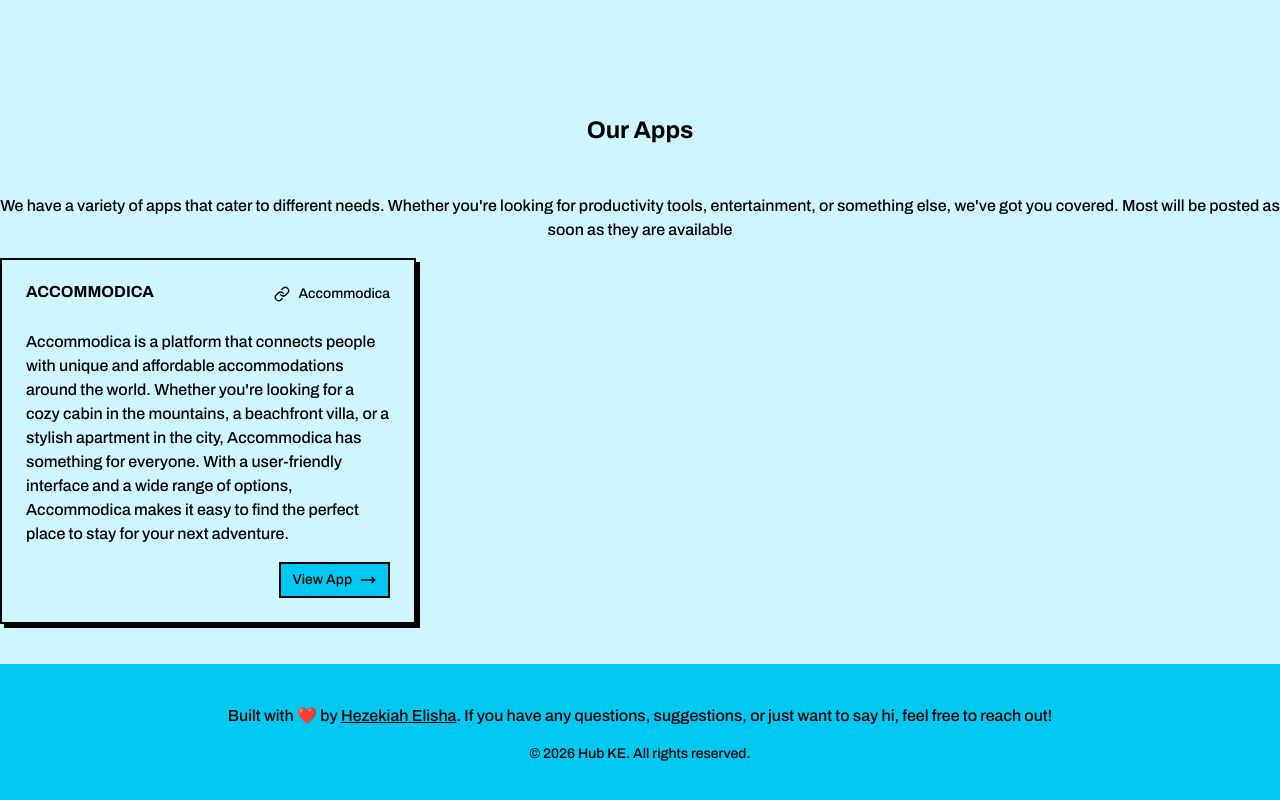
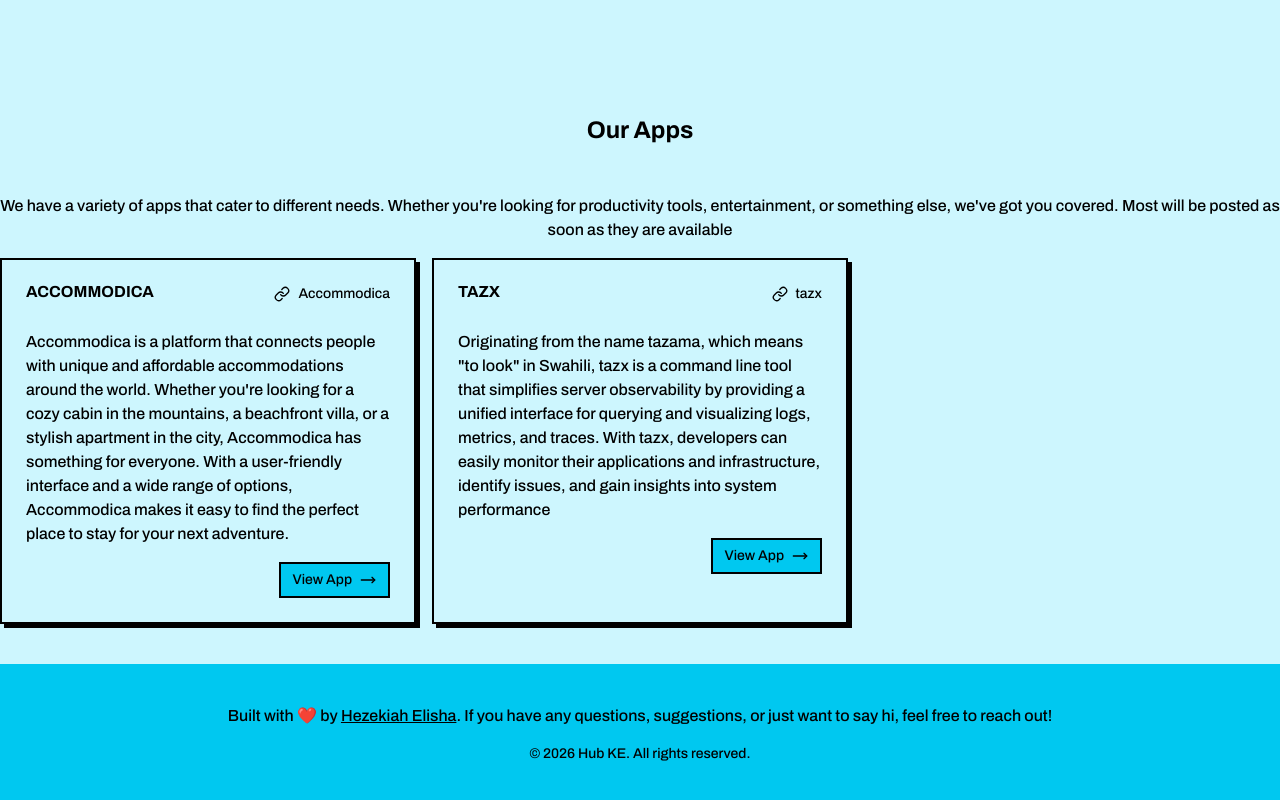
Before and after one commit to Hezekiah-Elisha/hub_ke, a Next.js app: page / in a window 1280 px wide. Shown: the part 795-1595 px from the top of the page. Built offline with nearby package versions, Linux system fonts and the light colour scheme.

Commit message:
chore: update dependencies and devDependencies; add ProjectCard component

```diff
--- /dev/null
+++ b/components/ProjectCard.tsx
@@ -0,0 +1,37 @@
+import React from 'react'
+import { Card, CardAction, CardContent, CardHeader, CardTitle } from './ui/card'
+import { LinkIcon, MoveRightIcon } from 'lucide-react'
+import Link from 'next/link'
+import { Button } from './ui/button'
+
+export default function ProjectCard({ title, description, link }: { title: string, description: string, link: string }) {
+    return (
+        <Card>
+            <CardHeader>
+                <CardTitle className="uppercase">{title}</CardTitle>
+                <CardAction>
+                    <div className="flex flex-row justify-center align-middle items-center gap-2 text-sm">
+                        <LinkIcon className="h-4 w-4" />
+                        <Link href={link} target="_blank">
+                            {title}
+                        </Link>
+                    </div>
+                </CardAction>
+            </CardHeader>
+            <CardContent className="flex flex-col gap-4">
+                <p>
+                    {description}
+                </p>
+                <div className="flex flex-row justify-end items-center">
+
+                    <Link href={link} className="underline text-main-foreground" target="_blank">
+                        <Button variant="reverse" size="sm">
+                            View App
+                            <MoveRightIcon />
+                        </Button>
+                    </Link>
+                </div>
+            </CardContent>
+        </Card>
+    )
+}
--- a/components/layout/OurApps.tsx
+++ b/components/layout/OurApps.tsx
@@ -2,6 +2,7 @@ import Link from "next/link";
 import { Card, CardAction, CardContent, CardHeader, CardTitle } from "../ui/card";
 import { LinkIcon, MoveRightIcon } from "lucide-react";
 import { Button } from "../ui/button";
+import ProjectCard from "../ProjectCard";
 
 export default function OurApps() {
   return (
@@ -14,39 +15,27 @@ export default function OurApps() {
           else, we&apos;ve got you covered. Most will be posted as soon as they are available
         </p>
         <div className="grid grid-cols-1 md:grid-cols-2 lg:grid-cols-3 gap-4">
-          <Card>
-            <CardHeader>
-              <CardTitle className="uppercase">Accommodica</CardTitle>
-              <CardAction>
-                <div className="flex flex-row justify-center align-middle items-center gap-2 text-sm">
-                  <LinkIcon className="h-4 w-4" />
-                  <Link href="https://accommodica.com">
-                    Accommodica
-                  </Link>
-                </div>
-              </CardAction>
-            </CardHeader>
-            <CardContent className="flex flex-col gap-4">
-              <p>
-                Accommodica is a platform that connects people with unique and
+          <ProjectCard
+            title="Accommodica"
+            description="Accommodica is a platform that connects people with unique and
                 affordable accommodations around the world. Whether you&apos;re
                 looking for a cozy cabin in the mountains, a beachfront villa,
                 or a stylish apartment in the city, Accommodica has something
                 for everyone. With a user-friendly interface and a wide range
                 of options, Accommodica makes it easy to find the perfect
-                place to stay for your next adventure.
-              </p>
-              <div className="flex flex-row justify-end items-center">
-
-                <Link href="https://accommodica.com" className="underline text-main-foreground" target="blank">
-                  <Button variant="reverse" size="sm">
-                    View App
-                    <MoveRightIcon />
-                  </Button>
-                </Link>
-              </div>
-            </CardContent>
-          </Card>
+                place to stay for your next adventure."
+            link="https://accommodica.com"
+          />
+          <ProjectCard
+            title="tazx"
+            description="Originating from the name tazama, which means &quot;to
+            look&quot; in Swahili, tazx is a command line tool that simplifies
+            server observability by providing a unified interface for querying
+            and visualizing logs, metrics, and traces. With tazx, developers can
+             easily monitor their applications and infrastructure, identify
+             issues, and gain insights into system performance"
+            // . Tazx supports multiple data sources and offers powerful querying capabilities, making it an essential tool for modern DevOps teams."
+            link="https://github.com/Hezekiah-Elisha/tazx" />
         </div>
       </div>
     </section>
```
Also changed, not shown: package.json (+10 -10 lines), 1 other file (tests, documents, lock files or other folders).
